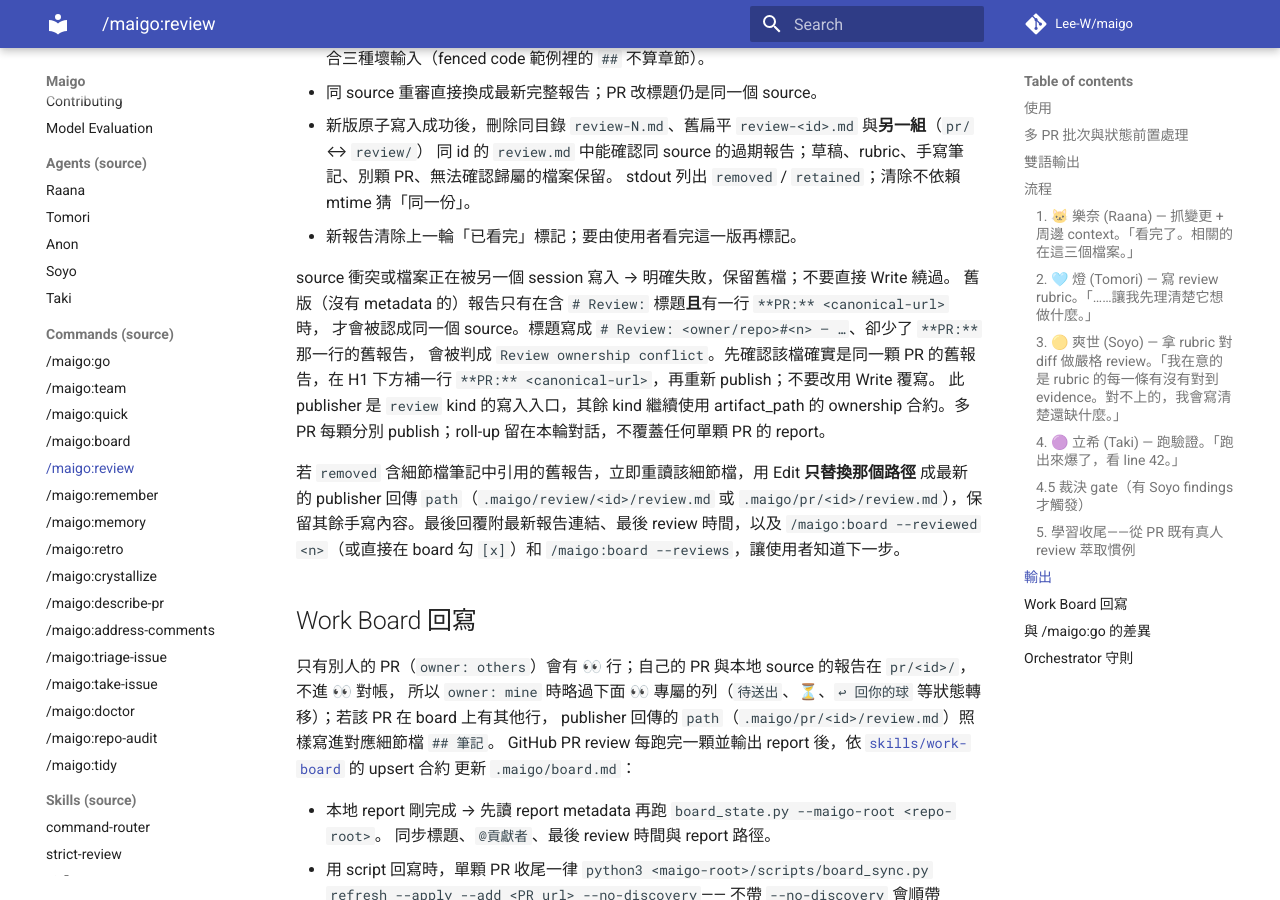
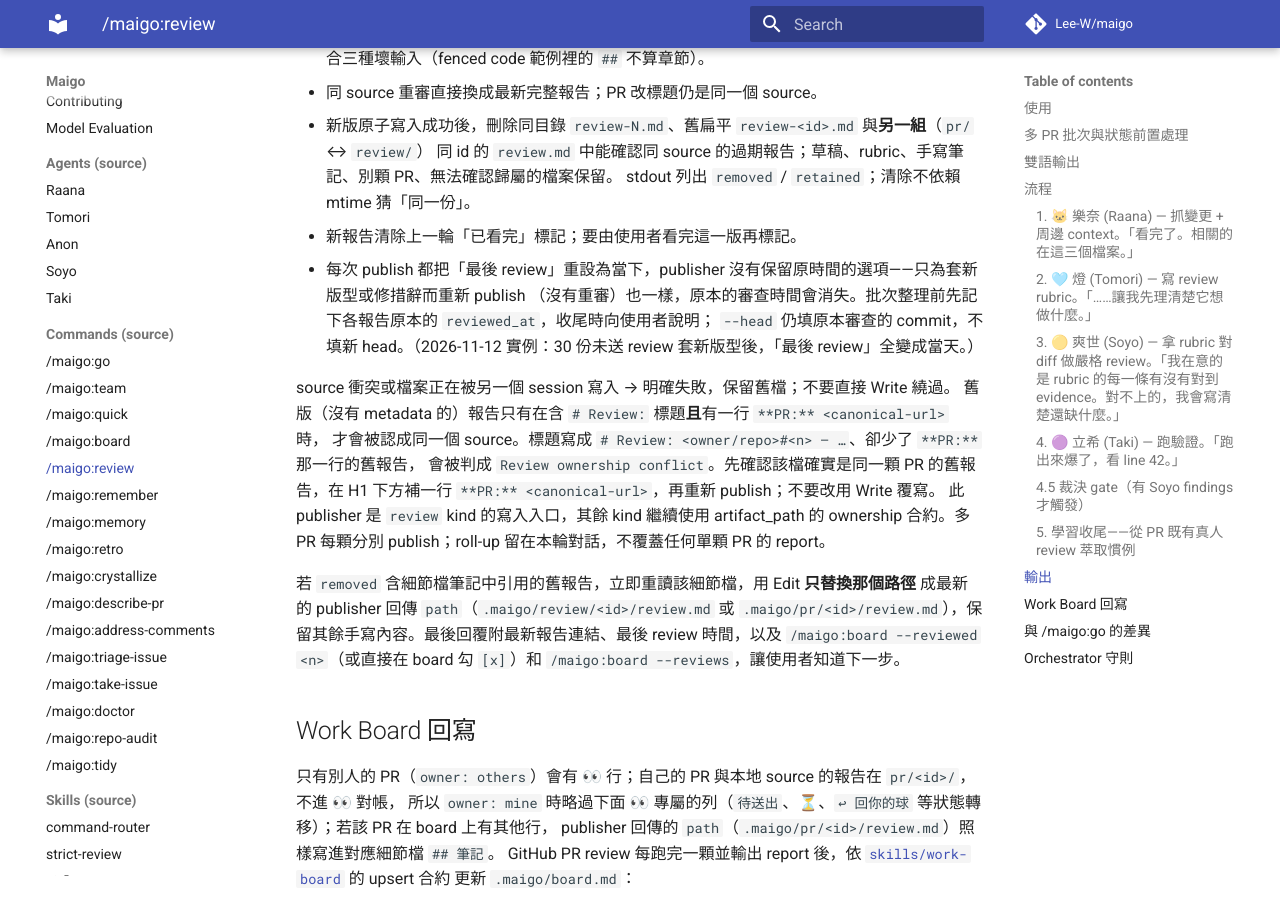
Before and after one commit to Lee-W/maigo, an MkDocs documentation site: the page built from docs/commands/review.md, in a window 1280 px wide and 900 px high, scrolled down 9847 px. Built offline with MkDocs 1.6.1 and Material for MkDocs 9.7.7, drawn with Linux system fonts in a browser that asks for light colours; comment, search, counter and statistics services are not loaded.

Commit message:
docs(review): note that republishing resets review time and how to tell a review was sent this round
- review.md: publishing again always resets "最後 review"; record the original reviewed_at before batch re-publishing and keep --head on the reviewed commit
- work-board: a review counts as sent this round only when its commit_id matches the report head or it was submitted after reviewed_at

```diff
--- a/commands/review.md
+++ b/commands/review.md
@@ -270,6 +270,9 @@ python3 "${CLAUDE_PLUGIN_ROOT}/scripts/review_report.py" publish \
   同 id 的 `review.md` 中能確認同 source 的過期報告；草稿、rubric、手寫筆記、別顆 PR、無法確認歸屬的檔案保留。
   stdout 列出 `removed` / `retained`；清除不依賴 mtime 猜「同一份」。
 - 新報告清除上一輪「已看完」標記；要由使用者看完這一版再標記。
+- 每次 publish 都把「最後 review」重設為當下，publisher 沒有保留原時間的選項——只為套新版型或修措辭而重新 publish
+  （沒有重審）也一樣，原本的審查時間會消失。批次整理前先記下各報告原本的 `reviewed_at`，收尾時向使用者說明；
+  `--head` 仍填原本審查的 commit，不填新 head。（2026-11-12 實例：30 份未送 review 套新版型後，「最後 review」全變成當天。）
 
 source 衝突或檔案正在被另一個 session 寫入 → 明確失敗，保留舊檔；不要直接 Write 繞過。
 舊版（沒有 metadata 的）報告只有在含 `# Review:` 標題**且**有一行 `**PR:** <canonical-url>` 時，
```
Also changed, not shown: skills/work-board/SKILL.md (+3 -0 lines).
